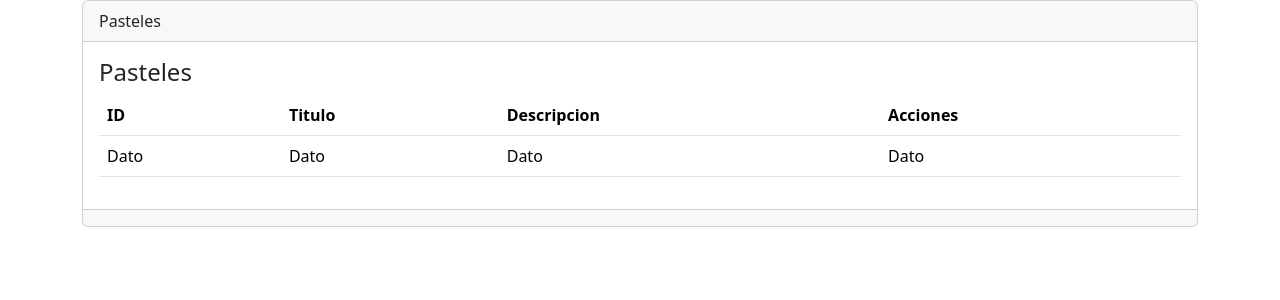
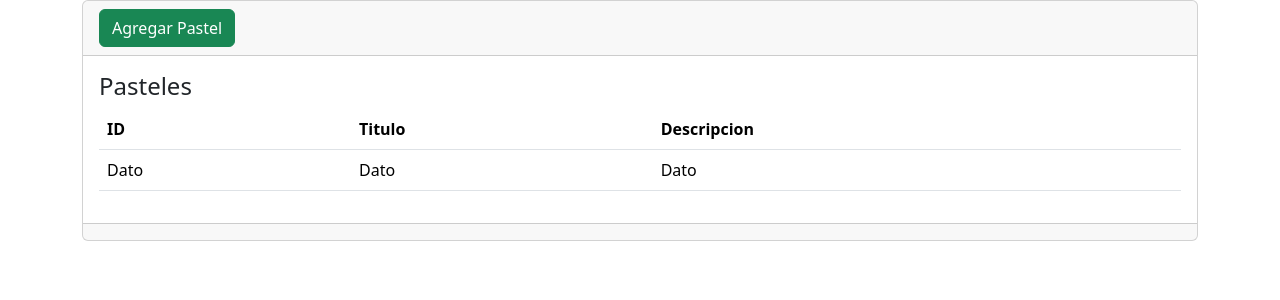
Before and after one commit to SrJaimee/UniversityProjects, a Django app: template proyecto_pasteleria/pasteles/templates/gestionarDatos/registros.html in a window 1280 px wide. Shown: the part 56-356 px from the top of the page. Run offline with Django 5.2, Linux system fonts and the light colour scheme; the template is opened without the code that fills it, so the values that code supplies are empty.

Commit message:
feat: actualizar rutas y vistas, agregar nuevas plantillas para gestionar pasteles

```diff
--- a/proyecto_pasteleria/pasteles/templates/gestionarDatos/inventario.html
+++ b/proyecto_pasteleria/pasteles/templates/gestionarDatos/inventario.html
@@ -1,3 +1,6 @@
+<!--Se mostrarar todos los tipos de Pasteles en la pagina
+    Pasteles de cualquier tipo, con una imagen, nombre y descripcion. -->
+
 {% extends "index.html" %}
 
 {% block titulo %} Inventario de Pasteles {% endblock %}
--- a/proyecto_pasteleria/pasteles/templates/gestionarDatos/registros.html
+++ b/proyecto_pasteleria/pasteles/templates/gestionarDatos/registros.html
@@ -1,4 +1,4 @@
-<!-- Estructura -->
+<!-- Estructura Para Mostrar los Diferentes Tipos de pasteles en una tabla -->
 
 {% extends "index.html" %}
 
@@ -8,7 +8,14 @@
 
 <div class="card">
     <div class="card-header">
-        Pasteles
+        <a
+            name=""
+            id=""
+            class="btn btn-success"
+            href="#"
+            role="button"
+            >Agregar Pastel</a
+        >
     </div>
     <div class="card-body">
         <h4 class="card-title">Pasteles</h4>
@@ -20,13 +27,11 @@
                     <th>ID</th>
                     <th>Titulo</th>
                     <th>Descripcion</th>
-                    <th>Acciones</th>
                 </tr>
             </thead>
             <tbody>
                 <tr>
                     <!--Datos-->
-                    <td>Dato</td>
                     <td>Dato</td>
                     <td>Dato</td>
                     <td>Dato</td>
--- a/proyecto_pasteleria/pasteles/templates/index.html
+++ b/proyecto_pasteleria/pasteles/templates/index.html
@@ -26,7 +26,7 @@
             <div class="nav navbar-nav">
                 <a class="nav-item nav-link active" href="{% url 'inicio' %}">Inicio</a>
                 <a class="nav-item nav-link active" href="{% url 'inventario' %}">Menu</a>
-                <a class="nav-item nav-link active" href="{% url 'gestionarDatos' %}">Pasteles</a>
+                <a class="nav-item nav-link active" href="{% url 'tabla_pastel' %}">Pasteles</a>
             </div>
         </nav>
 
--- a/proyecto_pasteleria/pasteles/urls.py
+++ b/proyecto_pasteleria/pasteles/urls.py
@@ -5,8 +5,14 @@ from . import views
 
 #El usuario padra entras y acceder a la vista
 #Estructura basica de redireccionamiento
+
+"""
+Estructura del Path:
+    path(' Nombre de la URL ', views.' Nombre de la interfaz ', name=)
+"""
 urlpatterns = [
     path('', views.inicio, name='inicio'),
     path('index', views.index, name='inventario'),
-    path('gestionarDatos', views.gestionarDatos, name='gestionarDatos'),
+    path('tabla_pastel', views.tabla_pastel, name='tabla_pastel'),
+    path('ingresar_nuevo_pastel', views.ingresar_nuevo_pastel, name='ingresar_nuevo_pastel'),
 ]
--- a/proyecto_pasteleria/pasteles/views.py
+++ b/proyecto_pasteleria/pasteles/views.py
@@ -11,5 +11,8 @@ def index(request):
     return render(request, 'gestionarDatos/inventario.html')
 
 #Creacion de una funcion para mostar el documento registro (Que es el index de registro)
-def gestionarDatos(request):
+def tabla_pastel(request):
     return render(request, 'gestionarDatos/registros.html')
+
+def ingresar_nuevo_pastel(request):
+    return render(request, 'gestionarDatos/ingresardatos.html')
```
Also changed, not shown: proyecto_pasteleria/pasteles/templates/gestionarDatos/form.html (added).
